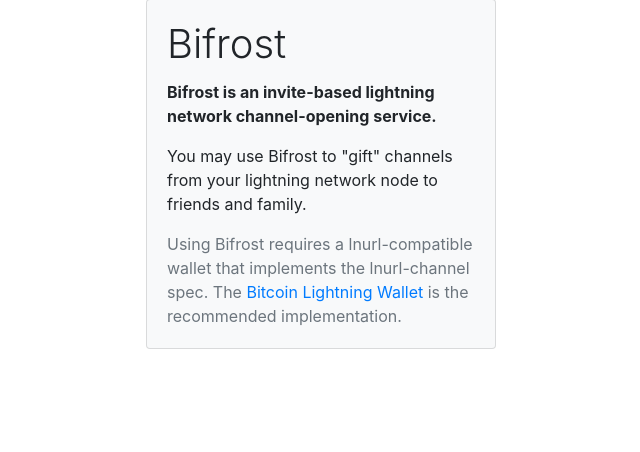
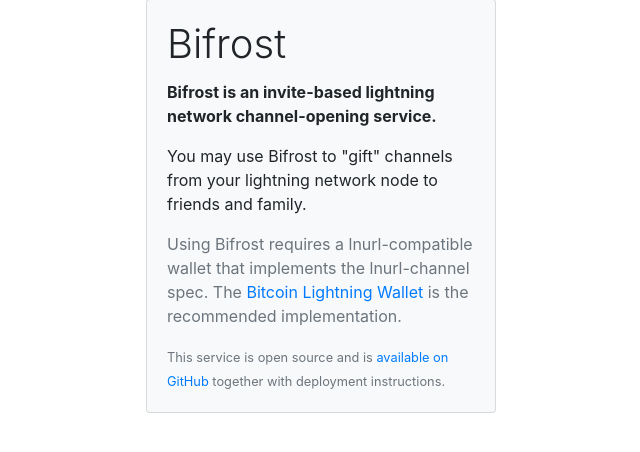
Before and after one commit to takinbo/bifrost, a Python web app: template templates/home.html in a window 1280 px wide. Shown: the part 17-469 px from the top of the page, without its empty margins (319-959 px from the left). Run offline with Jinja, Linux system fonts and the light colour scheme; the template is opened without the code that fills it, so the values that code supplies are empty.

Commit message:
details on the homepage on where to find Bifrost

```diff
--- a/templates/home.html
+++ b/templates/home.html
@@ -18,6 +18,7 @@
                         <p class="card-text font-weight-bold">Bifrost is an invite-based lightning network channel-opening service.</p>
                         <p class="card-text">You may use Bifrost to "gift" channels from your lightning network node to friends and family.</p>
                         <p class="card-text text-muted">Using Bifrost requires a lnurl-compatible wallet that implements the lnurl-channel spec. The <a class="text-decoration-none" href="https://lightning-wallet.com/" title="Bitcoin Lightning Wallet">Bitcoin Lightning Wallet</a> is the recommended implementation.</p>
+                        <small class="text-muted">This service is open source and is <a class="text-decoration-none" href="https://github.com/takinbo/bifrost">available on GitHub</a> together with deployment instructions.</small>
                     </div>
                 </div>
             </div>
```
